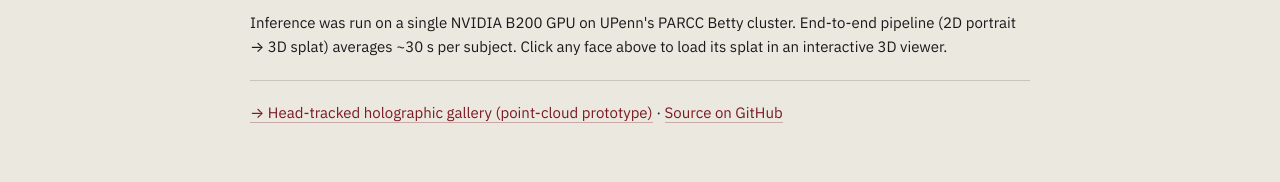
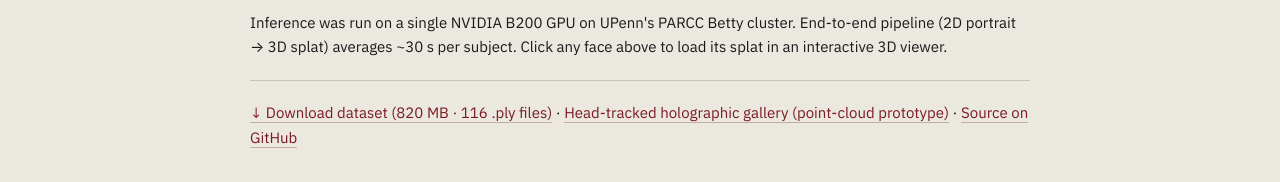
Before and after one commit to drquandary/facesplatt, a plain HTML site: page index.html in a window 1280 px wide. Shown: the part 586-768 px from the top of the page. Drawn offline with nearby package versions, Linux system fonts and the light colour scheme.

Commit message:
Link CFAD/3DGS dataset release from methodology section

```diff
--- a/index.html
+++ b/index.html
@@ -73,7 +73,9 @@
       interactive 3D viewer.
     </p>
     <p class="method-links">
-      <a href="holo.html">→ Head-tracked holographic gallery (point-cloud prototype)</a>
+      <a href="https://github.com/drquandary/facesplatt/releases/tag/v1.0-splats">↓ Download dataset (820 MB · 116 .ply files)</a>
+      ·
+      <a href="holo.html">Head-tracked holographic gallery (point-cloud prototype)</a>
       ·
       <a href="https://github.com/drquandary/facesplatt">Source on GitHub</a>
     </p>
```
